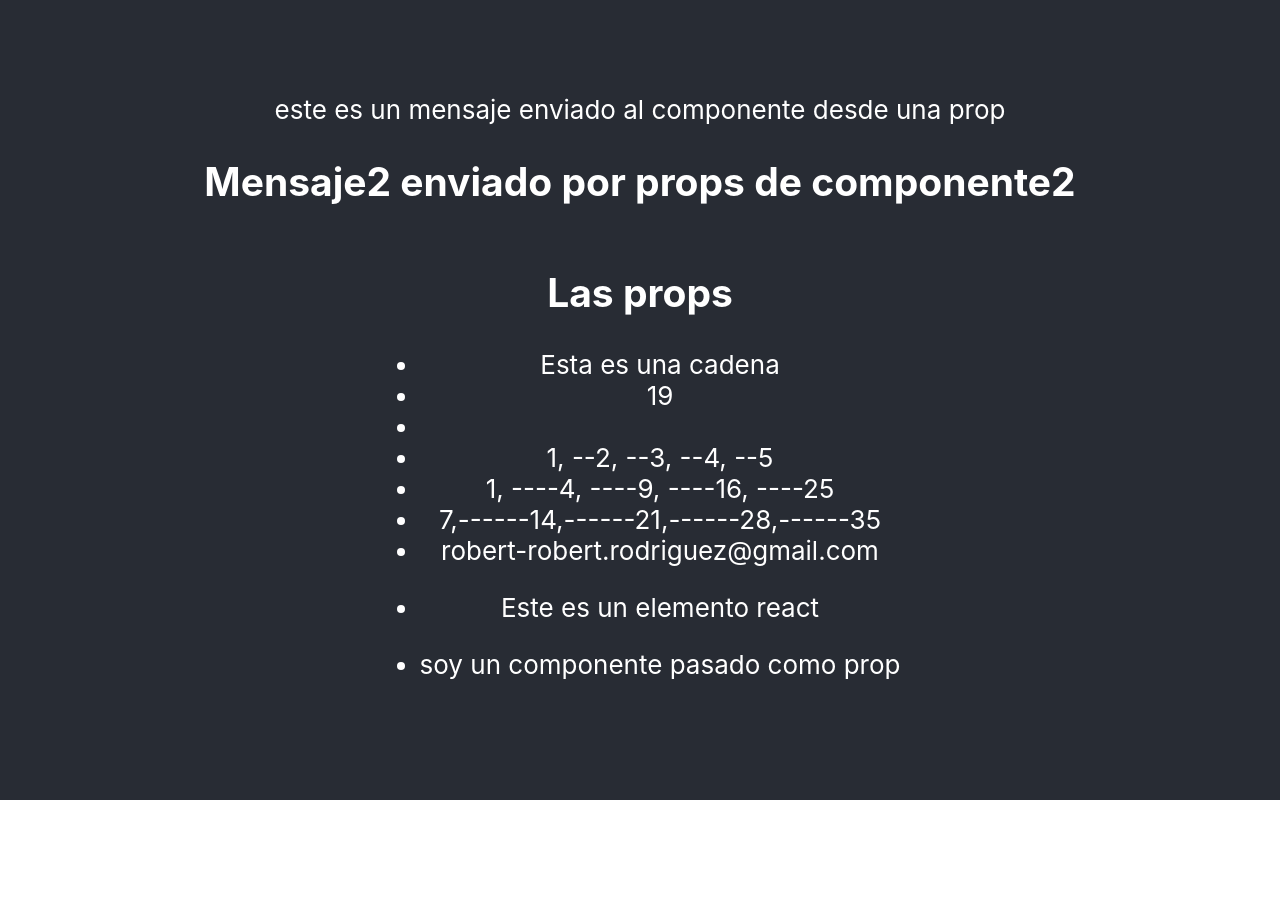
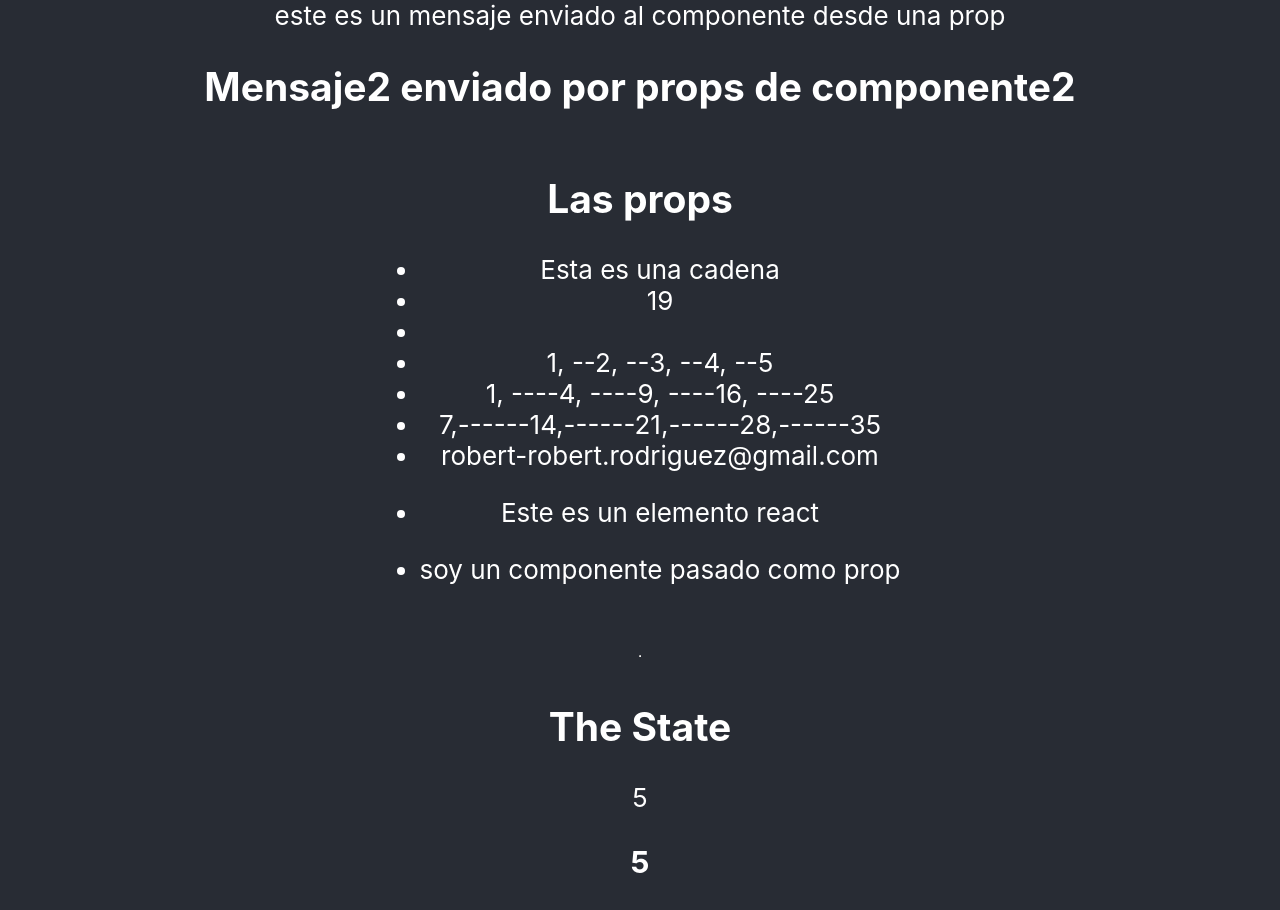
Before and after one commit to robertgrc/ReactPractice, a React (Create React App) app: page / in a window 1280 px wide. Before the commit the page ends 800 px from the top, so only its background shows below. Built offline with nearby package versions, Linux system fonts and the light colour scheme; the HTML template or start-up script is replaced by a standard one.

Commit message:
Add Estados

```diff
--- a/src/App.js
+++ b/src/App.js
@@ -2,7 +2,9 @@
 import './App.css';
 import Componente from './components/practice/Componente';
 import Componente2 from './components/practice/Componente2';
+import Estado from './components/practice/Estado';
 import Props from './components/practice/Props';
+
 
 
 function App() {
@@ -22,7 +24,9 @@
           elementoReact={<p>Este es un elemento react</p>}
           componenteReact={<Componente mensaje="soy un componente pasado como prop"/>}
        />
-
+       <br/>
+       <hr/>
+       <Estado />
       </header>
     </div>
   );
--- /dev/null
+++ b/src/components/practice/Estado.js
@@ -0,0 +1,37 @@
+import React, {Component} from 'react';
+
+
+function EstadoAHijo(props){
+    return(
+        <div>
+            <h3>{props.contadorHijo}</h3>
+        </div>
+    )
+}
+
+export default class Estado extends Component{
+
+constructor(props){
+    super(props);
+    this.state={
+        contador:0,
+    };
+
+    setInterval(() => {
+        this.setState({
+            contador:this.state.contador+1,
+        });
+    }, 1000);
+}
+
+
+    render(){
+        return(
+            <div>
+                <h2>The State</h2>
+                <p>{this.state.contador}</p>
+                <EstadoAHijo contadorHijo={this.state.contador}/>
+            </div>
+        )
+    }
+}
```
